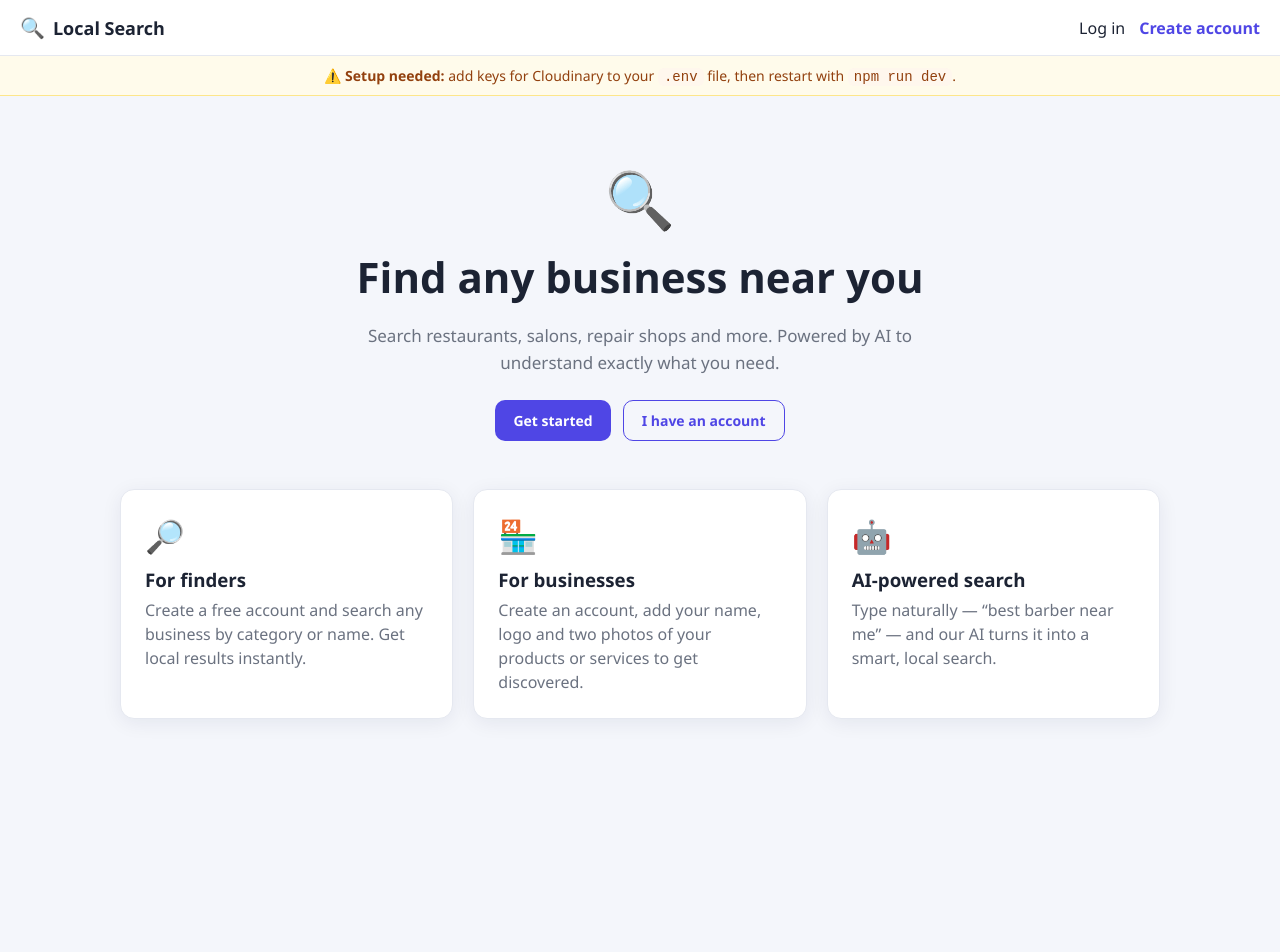
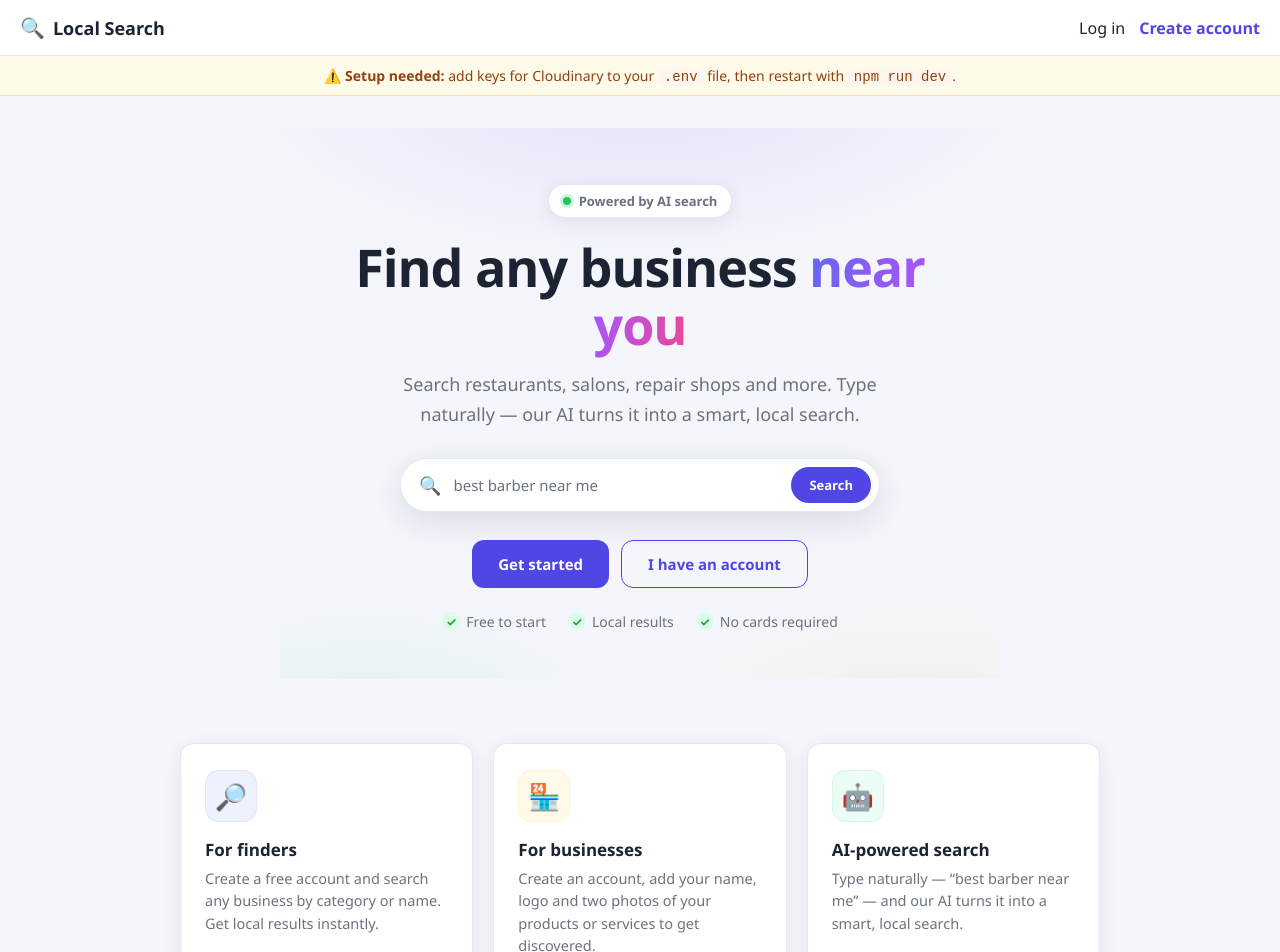
Before and after one commit to kingnigelpat/dotch-it, a React (Vite) app: page / in a window 1280 px wide. Shown: the top 952 px of the page. Before the commit the page ends 800 px from the top, so only its background shows below. Built offline with nearby package versions, Linux system fonts and the light colour scheme; no server answers.

Commit message:
Redesign landing page UI

```diff
--- a/src/index.css
+++ b/src/index.css
@@ -166,34 +166,150 @@ a {
 /* ---------- Landing ---------- */
 .landing {
   text-align: center;
-  padding-top: 40px;
+  padding-top: 8px;
 }
 
 .landing-hero {
-  max-width: 640px;
-  margin: 0 auto 48px;
+  position: relative;
+  max-width: 720px;
+  margin: 0 auto 64px;
+  padding: 56px 24px 48px;
 }
 
-.hero-icon {
-  font-size: 56px;
+.landing-hero::before {
+  content: '';
+  position: absolute;
+  inset: 0;
+  background:
+    radial-gradient(600px 280px at 50% -60px, rgba(79, 70, 229, 0.12), transparent 70%),
+    radial-gradient(400px 200px at 12% 110%, rgba(16, 185, 129, 0.08), transparent 70%),
+    radial-gradient(400px 200px at 88% 110%, rgba(245, 158, 11, 0.08), transparent 70%);
+  pointer-events: none;
+  z-index: -1;
+}
+
+.hero-badge {
+  display: inline-flex;
+  align-items: center;
+  gap: 8px;
+  background: var(--surface);
+  border: 1px solid var(--border);
+  color: var(--muted);
+  font-size: 13px;
+  font-weight: 600;
+  padding: 7px 14px;
+  border-radius: 999px;
+  box-shadow: var(--shadow);
+  margin-bottom: 20px;
+}
+
+.hero-badge-dot {
+  width: 8px;
+  height: 8px;
+  border-radius: 50%;
+  background: #22c55e;
+  box-shadow: 0 0 0 3px rgba(34, 197, 94, 0.2);
 }
 
 .landing-hero h1 {
-  font-size: 42px;
-  margin: 12px 0;
+  font-size: 52px;
+  line-height: 1.12;
+  letter-spacing: -0.02em;
+  margin: 0 0 16px;
 }
 
-.landing-hero p {
+.gradient-text {
+  background: linear-gradient(100deg, #6366f1, #a855f7 55%, #ec4899);
+  -webkit-background-clip: text;
+  background-clip: text;
+  -webkit-text-fill-color: transparent;
+  color: transparent;
+}
+
+.hero-subtitle {
   color: var(--muted);
-  font-size: 17px;
-  line-height: 1.6;
+  font-size: 18px;
+  line-height: 1.65;
+  max-width: 540px;
+  margin: 0 auto;
+}
+
+.search-mock {
+  display: flex;
+  align-items: center;
+  gap: 12px;
+  max-width: 480px;
+  margin: 28px auto 0;
+  background: var(--surface);
+  border: 1.5px solid var(--border);
+  border-radius: 999px;
+  padding: 8px 8px 8px 18px;
+  box-shadow: 0 10px 34px rgba(20, 30, 70, 0.12);
+}
+
+.search-mock-icon {
+  font-size: 18px;
+}
+
+.search-mock-text {
+  flex: 1;
+  text-align: left;
+  color: var(--muted);
+  font-size: 15px;
+}
+
+.search-mock-btn {
+  background: var(--primary);
+  color: #fff;
+  font-size: 13px;
+  font-weight: 600;
+  padding: 9px 18px;
+  border-radius: 999px;
 }
 
 .landing-actions {
   display: flex;
   gap: 12px;
   justify-content: center;
-  margin-top: 24px;
+  flex-wrap: wrap;
+  margin-top: 28px;
+}
+
+.btn-lg {
+  padding: 13px 26px;
+  font-size: 15px;
+  border-radius: 12px;
+}
+
+.hero-points {
+  display: flex;
+  gap: 22px;
+  justify-content: center;
+  flex-wrap: wrap;
+  list-style: none;
+  padding: 0;
+  margin: 24px 0 0;
+  color: var(--muted);
+  font-size: 14px;
+}
+
+.hero-points li {
+  display: flex;
+  align-items: center;
+  gap: 6px;
+}
+
+.hero-points span {
+  display: inline-flex;
+  align-items: center;
+  justify-content: center;
+  width: 18px;
+  height: 18px;
+  border-radius: 50%;
+  background: #dcfce7;
+  color: #16a34a;
+  font-size: 12px;
+  font-weight: 700;
 }
 
 .landing-cards {
@@ -201,28 +317,95 @@ a {
   grid-template-columns: repeat(auto-fit, minmax(240px, 1fr));
   gap: 20px;
   text-align: left;
+  max-width: 920px;
+  margin: 0 auto;
 }
 
 .feature-card {
   background: var(--surface);
   border: 1px solid var(--border);
   border-radius: var(--radius);
-  padding: 24px;
+  padding: 26px 24px;
   box-shadow: var(--shadow);
+  transition: 0.2s ease;
 }
 
-.feature-card span {
-  font-size: 32px;
+.feature-card:hover {
+  transform: translateY(-4px);
+  box-shadow: 0 14px 34px rgba(20, 30, 70, 0.12);
+  border-color: #d3d8ec;
+}
+
+.feature-icon {
+  width: 52px;
+  height: 52px;
+  display: flex;
+  align-items: center;
+  justify-content: center;
+  font-size: 26px;
+  border-radius: 14px;
+  margin-bottom: 16px;
+}
+
+.feature-icon-indigo {
+  background: #eef2ff;
+  box-shadow: inset 0 0 0 1px #e0e7ff;
+}
+
+.feature-icon-amber {
+  background: #fffbeb;
+  box-shadow: inset 0 0 0 1px #fef3c7;
+}
+
+.feature-icon-emerald {
+  background: #ecfdf5;
+  box-shadow: inset 0 0 0 1px #d1fae5;
 }
 
 .feature-card h3 {
-  margin: 10px 0 6px;
+  margin: 0 0 6px;
+  font-size: 17px;
 }
 
 .feature-card p {
   color: var(--muted);
-  line-height: 1.5;
+  line-height: 1.55;
   margin: 0;
+  font-size: 14.5px;
+}
+
+.landing-cta {
+  max-width: 560px;
+  margin: 64px auto 0;
+  padding: 40px 32px;
+  border-radius: 20px;
+  background:
+    radial-gradient(400px 200px at 80% 0%, rgba(168, 85, 247, 0.16), transparent 70%),
+    linear-gradient(135deg, #312e81, #4338ca);
+  color: #fff;
+  box-shadow: 0 20px 50px rgba(49, 46, 129, 0.35);
+}
+
+.landing-cta h2 {
+  margin: 0 0 8px;
+  font-size: 26px;
+  letter-spacing: -0.01em;
+}
+
+.landing-cta p {
+  margin: 0 0 22px;
+  opacity: 0.85;
+  font-size: 15px;
+  line-height: 1.55;
+}
+
+.landing-cta .btn-primary {
+  background: #fff;
+  color: var(--primary-dark);
+}
+
+.landing-cta .btn-primary:hover {
+  background: #eef2ff;
 }
 
 /* ---------- Forms / Auth ---------- */
@@ -652,7 +835,15 @@ a {
 
 @media (max-width: 640px) {
   .landing-hero h1 {
-    font-size: 30px;
+    font-size: 36px;
+  }
+
+  .landing-hero {
+    padding-top: 36px;
+  }
+
+  .hero-points {
+    gap: 14px;
   }
 
   .role-cards {
--- a/src/pages/Landing.jsx
+++ b/src/pages/Landing.jsx
@@ -4,42 +4,67 @@ import { useAuth } from '../context/AuthContext'
 export default function Landing() {
   const { user, profile } = useAuth()
 
+  const primaryTarget = !user
+    ? '/register'
+    : profile?.role === 'business'
+      ? '/business'
+      : '/dashboard'
+
+  const primaryLabel = !user
+    ? 'Get started'
+    : profile?.role === 'business'
+      ? 'Go to my business'
+      : 'Start searching'
+
   return (
     <section className="landing">
       <div className="landing-hero">
-        <span className="hero-icon">🔍</span>
-        <h1>Find any business near you</h1>
-        <p>
-          Search restaurants, salons, repair shops and more. Powered by AI to
-          understand exactly what you need.
+        <span className="hero-badge">
+          <span className="hero-badge-dot" />
+          Powered by AI search
+        </span>
+        <h1>
+          Find any business{' '}
+          <span className="gradient-text">near you</span>
+        </h1>
+        <p className="hero-subtitle">
+          Search restaurants, salons, repair shops and more. Type naturally —
+          our AI turns it into a smart, local search.
         </p>
+
+        <div className="search-mock" aria-hidden="true">
+          <span className="search-mock-icon">🔍</span>
+          <span className="search-mock-text">best barber near me</span>
+          <span className="search-mock-btn">Search</span>
+        </div>
+
         <div className="landing-actions">
+          <Link to={primaryTarget} className="btn btn-primary btn-lg">
+            {primaryLabel}
+          </Link>
           {!user && (
-            <>
-              <Link to="/register" className="btn btn-primary">
-                Get started
-              </Link>
-              <Link to="/login" className="btn btn-outline">
-                I have an account
-              </Link>
-            </>
-          )}
-          {user && profile?.role === 'finder' && (
-            <Link to="/dashboard" className="btn btn-primary">
-              Start searching
-            </Link>
-          )}
-          {user && profile?.role === 'business' && (
-            <Link to="/business" className="btn btn-primary">
-              Go to my business
+            <Link to="/login" className="btn btn-outline btn-lg">
+              I have an account
             </Link>
           )}
         </div>
+
+        <ul className="hero-points">
+          <li>
+            <span>✓</span> Free to start
+          </li>
+          <li>
+            <span>✓</span> Local results
+          </li>
+          <li>
+            <span>✓</span> No cards required
+          </li>
+        </ul>
       </div>
 
       <div className="landing-cards">
         <div className="feature-card">
-          <span>🔎</span>
+          <div className="feature-icon feature-icon-indigo">🔎</div>
           <h3>For finders</h3>
           <p>
             Create a free account and search any business by category or name.
@@ -47,7 +72,7 @@ export default function Landing() {
           </p>
         </div>
         <div className="feature-card">
-          <span>🏪</span>
+          <div className="feature-icon feature-icon-amber">🏪</div>
           <h3>For businesses</h3>
           <p>
             Create an account, add your name, logo and two photos of your
@@ -55,7 +80,7 @@ export default function Landing() {
           </p>
         </div>
         <div className="feature-card">
-          <span>🤖</span>
+          <div className="feature-icon feature-icon-emerald">🤖</div>
           <h3>AI-powered search</h3>
           <p>
             Type naturally — “best barber near me” — and our AI turns it into
@@ -63,6 +88,17 @@ export default function Landing() {
           </p>
         </div>
       </div>
+
+      <div className="landing-cta">
+        <h2>Ready to discover what’s around you?</h2>
+        <p>
+          Join local finders and businesses today — it takes less than a
+          minute to sign up.
+        </p>
+        <Link to={primaryTarget} className="btn btn-primary btn-lg">
+          {primaryLabel}
+        </Link>
+      </div>
     </section>
   )
 }
```
